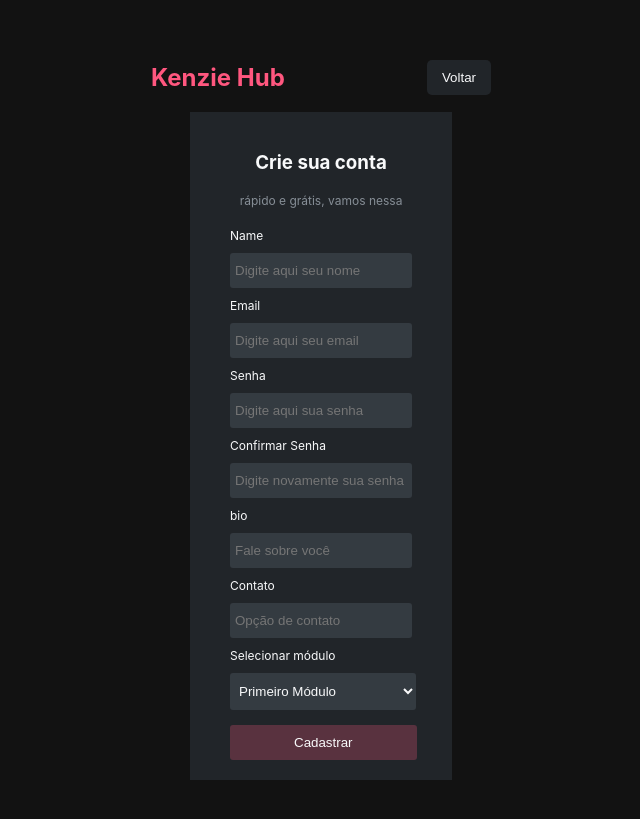
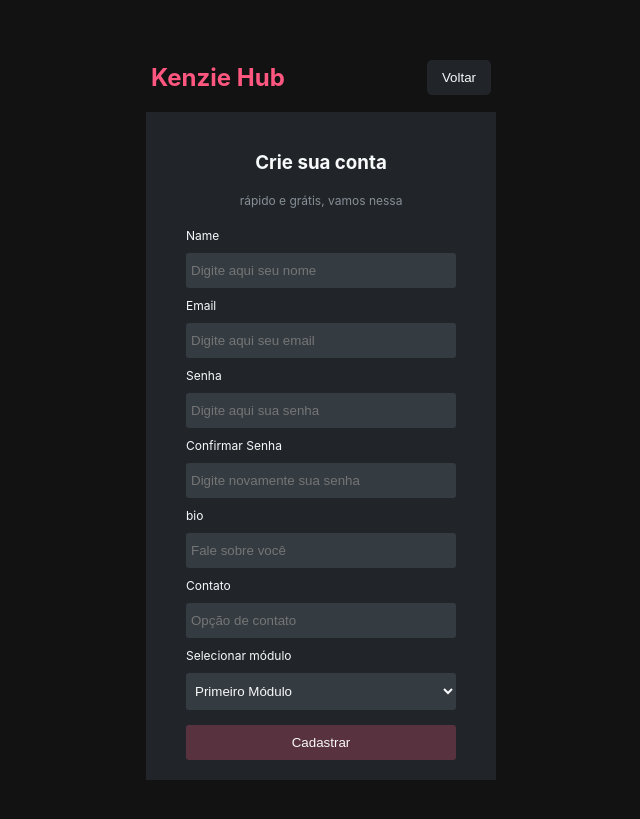
Before and after one commit to Ingleson/KenzieHub, a React (Create React App) app: page /register in a window 1280 px wide. Shown: the part 109-928 px from the top of the page, without its empty margins (319-959 px from the left). Built offline with nearby package versions, Linux system fonts and the light colour scheme; no server answers.

Commit message:
ajustes animation e toast

```diff
--- a/package.json
+++ b/package.json
@@ -7,6 +7,7 @@
     "@testing-library/jest-dom": "^5.14.1",
     "@testing-library/react": "^13.0.0",
     "@testing-library/user-event": "^13.2.1",
+    "animate.css": "^4.1.1",
     "axios": "^0.27.2",
     "react": "^18.2.0",
     "react-dom": "^18.2.0",
--- a/src/components/ModalAdd/index.jsx
+++ b/src/components/ModalAdd/index.jsx
@@ -50,7 +50,7 @@ function ModalAdd() {
             </select>
           </div>
 
-          <button type='submit' onClick={buttonModalAdd}>Cadastrar Tecnologia</button>
+          <button type="submit">Cadastrar Tecnologia</button>
         </form>
       </section>
     </EditModal>
--- a/src/components/ModalAdd/style.js
+++ b/src/components/ModalAdd/style.js
@@ -1,4 +1,5 @@
 import styled from "styled-components";
+import "animate.css"
 
 export const EditModal = styled.div`
 
@@ -10,6 +11,8 @@ export const EditModal = styled.div`
   width: 100%;
   height: 100vh;
   background-color: rgba(0,0,0,.25);
+
+  animation: fadeIn 2s;
 
   section {
     width: 100%;
--- a/src/contexts/TechContext.js
+++ b/src/contexts/TechContext.js
@@ -2,6 +2,8 @@ import { createContext } from "react";
 import api from "../services/api";
 import { UserContext } from "./userContext";
 import { useContext } from "react";
+import { toast } from "react-toastify";
+import 'react-toastify/dist/ReactToastify.css';
 
 export const TechContext = createContext({});
 
@@ -12,7 +14,7 @@ function TechComponent({children}) {
   const addTech = async (data) => {
 
     await api.post("users/techs", data)
-    .then(res => setTechs([...techs, res.data]))
+    .then(res => setTechs([...techs, res.data]), toast.success("Tecnologia adicionada"))
     .catch((err) => console.log(err))
   }
 
--- a/src/pages/Home/index.jsx
+++ b/src/pages/Home/index.jsx
@@ -28,7 +28,7 @@ function Home(){
 
         <main>
           {techs.length <= 0 ?
-          <div>div
+          <div>
             <h2>Loading ...</h2>
 
           </div>
@@ -49,9 +49,7 @@ function Home(){
                 </li>
               ))}
             </ul>
-          </SectionTech>
-        }
-
+          </SectionTech>}
         </main>
       </BaseHome>
     </div>
--- a/src/pages/Home/style.js
+++ b/src/pages/Home/style.js
@@ -1,16 +1,17 @@
 import styled from "styled-components";
+import "animate.css";
 
 export const BaseHome = styled.div`
 
   background-color: #121214;
   color: #f8f9fa;
+  animation: fadeIn 2s;
 
   width: 100%;
   height: 100%;
 
   header {
     height: 70px;
-
     div {
       display: flex;
       margin: 0 auto;
@@ -30,6 +31,7 @@ export const BaseHome = styled.div`
 
         border: none;
         border-radius: 5px;
+
       }
     }
   }
--- a/src/pages/Login/style.js
+++ b/src/pages/Login/style.js
@@ -1,4 +1,5 @@
 import styled from "styled-components";
+import "animate.css";
 
 export const BaseLogin = styled.section`
 
@@ -10,6 +11,8 @@ export const BaseLogin = styled.section`
   height: 100vh;
 
   background-color: #121212;
+
+  animation: fadeIn 2s;
 
   h2{
     color: #ff577f;
@@ -65,7 +68,7 @@ export const NoFormBox = styled.main`
       background-color: #ff577f;
       color: #f8f9fa;
 
-      margin: 15px 0 0 10px;
+      margin: 15px 0 0 0;
       padding: 10px 100px;
 
       border: none;
@@ -82,9 +85,9 @@ export const NoFormBox = styled.main`
   button {
     background-color: #868E96;
     color: #f8f9fa;
+    width: 100%;
 
     padding: 10px 0;
-    margin-left: 10px;
 
     border: none;
     border-radius: 3px;
--- a/src/pages/Register/style.js
+++ b/src/pages/Register/style.js
@@ -1,4 +1,5 @@
 import styled from "styled-components";
+import "animate.css"
 
 export const BaseRegisterStyled = styled.div`
 
@@ -11,11 +12,13 @@ export const BaseRegisterStyled = styled.div`
 
   background-color: #121212;
 
+  animation: fadeIn 2s;
+
   main {
     display: flex;
     flex-direction: column;
 
-    min-width: 260px;
+    min-width: 350px;
 
     margin: 0 auto;
     padding: 20px 40px;
@@ -39,6 +42,7 @@ export const FormStyled = styled.form`
     flex-direction: column;
     align-items: flex-start;
 
+
     label {
       padding: 10px 0;
       font-size: 12px;
@@ -55,7 +59,7 @@ export const FormStyled = styled.form`
       padding: 10px 0 10px 5px;
     }
     select {
-      width: 102%;
+      width: 100%;
 
       border: none;
       border-radius: 3px;
@@ -72,7 +76,7 @@ export const FormStyled = styled.form`
   }
 
   button {
-    width: 102.5%;
+    width: 100%;
 
     background-color: #59323F;
     color: #f8f9fa;
@@ -81,7 +85,7 @@ export const FormStyled = styled.form`
     border-radius: 3px;
 
     margin-top: 15px;
-    padding: 10px;
+    padding: 10px 0;
   }
 `
 
```
Also changed, not shown: src/App.css (line endings or trailing spaces), 1 other file (tests, documents, lock files or other folders).
